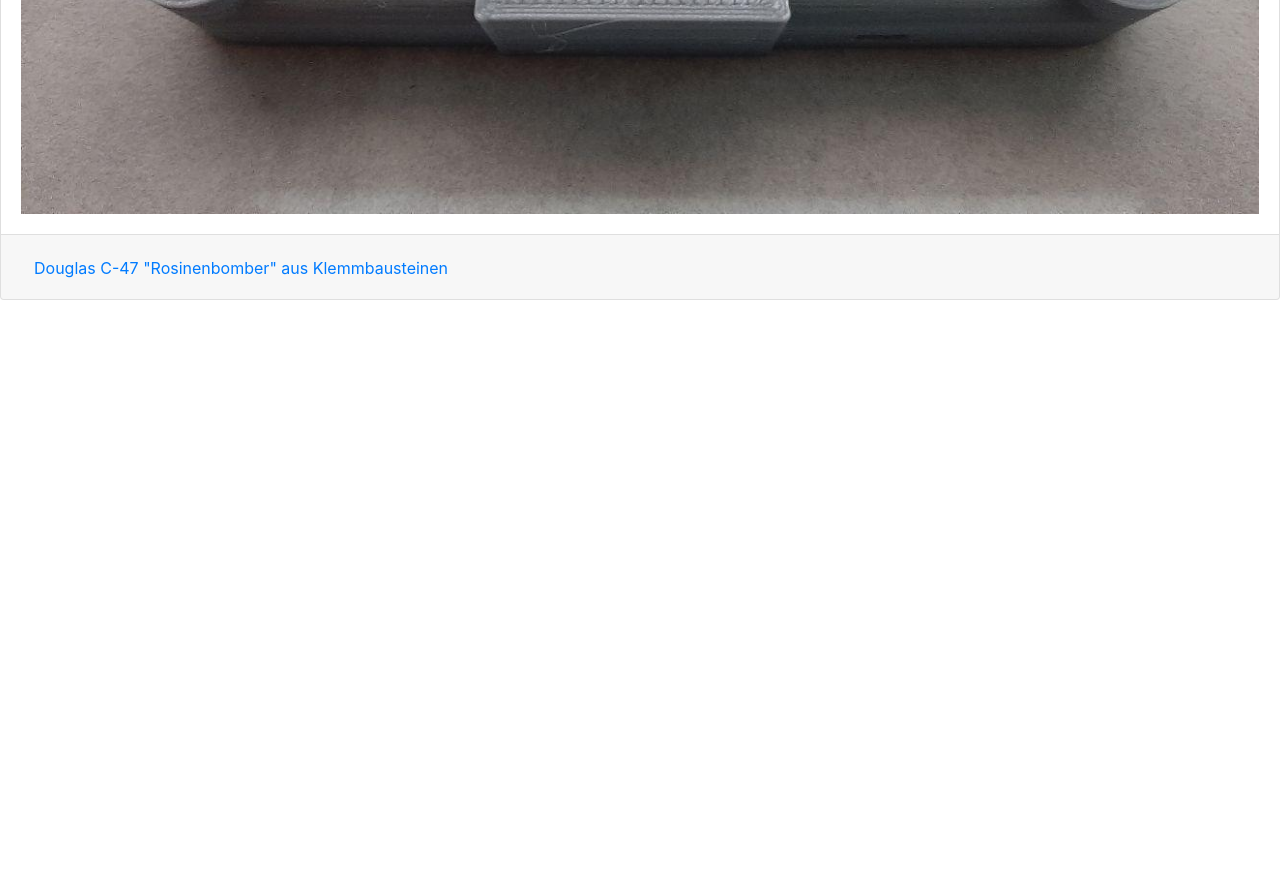
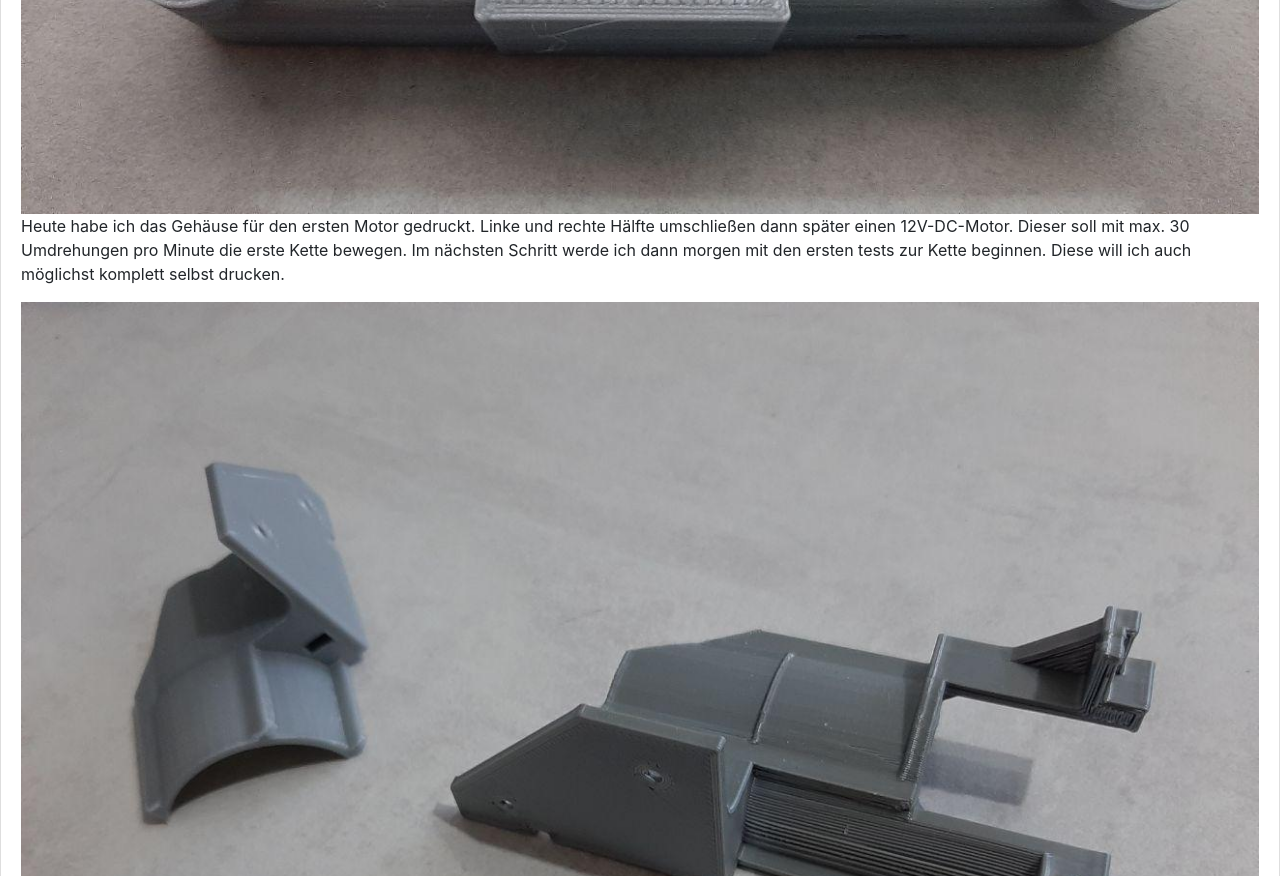
Before and after one commit to McNamara84/ehrmann-familie.de, a plain HTML site: page projekte.html in a window 1280 px wide. Shown: the part 944-1820 px from the top of the page. Before the commit the page ends 1244 px from the top, so only its background shows below. Drawn offline with nearby package versions, Linux system fonts and the light colour scheme.

Commit message:
Neuer Baueintrag Wall-E

```diff
--- a/projekte.html
+++ b/projekte.html
@@ -90,6 +90,8 @@
           <div class="card-body">
             <p>Hier zeige ich immer wieder mal den aktuellen Bauzustand des Projekts. Mometan befindet sich alles noch in der Planung, aber sobald mehr spruchreif ist werde ich das hier zeigen.</p>
             <img src="images/walle/walle1.jpg" class="img-fluid" alt="Erstes Bauteil">
+            <p>Heute habe ich das Gehäuse für den ersten Motor gedruckt. Linke und rechte Hälfte umschließen dann später einen 12V-DC-Motor. Dieser soll mit max. 30 Umdrehungen pro Minute die erste Kette bewegen. Im nächsten Schritt werde ich dann morgen mit den ersten tests zur Kette beginnen. Diese will ich auch möglichst komplett selbst drucken.</p>
+            <img src="images/walle/walle2.jpg" class="img-fluid" alt="Motorhalterung">
           </div>
         </div>
       </div>
```
Also changed, not shown: images/walle/walle2.jpg (added).
